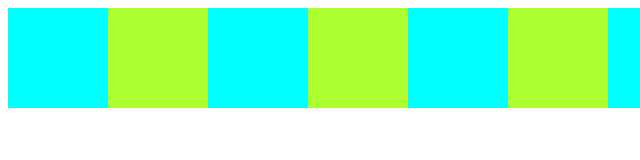
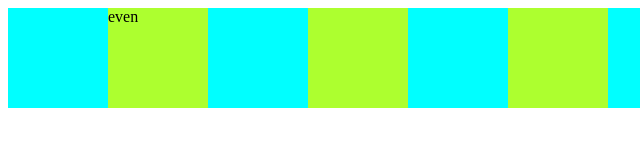
Before and after one commit to Yunicorn228/algorithm, a plain HTML site: page index.html in a window 1280 px wide. Shown: the full height of the page, 0-640 px from the left. Drawn offline with Linux system fonts and the light colour scheme.

Commit message:
algorithm

```diff
--- a/index.html
+++ b/index.html
@@ -11,7 +11,7 @@
 
     <body>
         <div></div>
-        <div class="even"></div>
+        <div class="even">even</div>
         <div></div>
         <div class="even"></div>
         <div></div>
```
